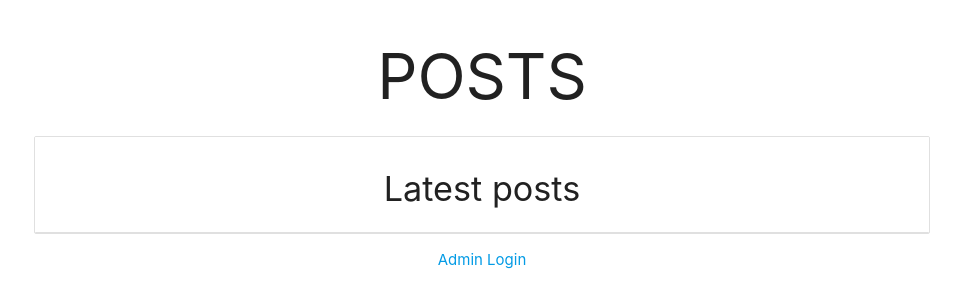
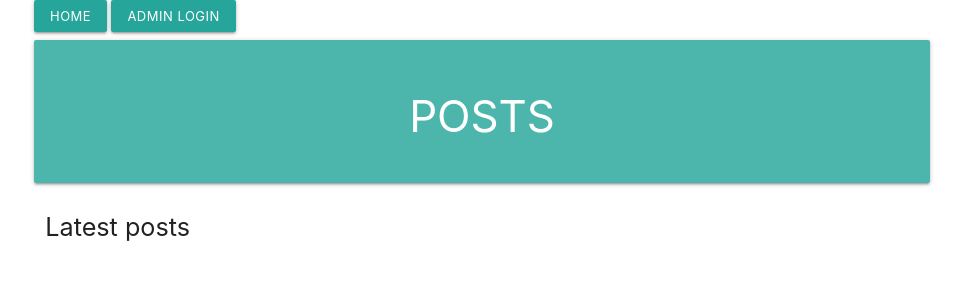
Before and after one commit to nlsnmr/python3-crud, a Django app: page / in a window 1280 px wide. Shown: the top 308 px of the page, without its empty margins (158-1121 px from the left). Run offline with Django 3.2, Linux system fonts and the light colour scheme; data that the repository does not hold is empty.

Commit message:
design update

```diff
--- a/posts/templates/posts/details.html
+++ b/posts/templates/posts/details.html
@@ -1,8 +1,9 @@
 {% extends 'posts/layout.html' %}
 {% block title %}details{% endblock %}
 {% block content %}
-
-<h3 class="center-align z-depth-2">{{post.title}}</h3>
+    <div class="row">
+        <div class="col s12"><h5 class="flow-text">{{post.title}}</h5></div>
+    </div>
     <div class="card">
         <div class="card-content">
             {{post.body}}
--- a/posts/templates/posts/index.html
+++ b/posts/templates/posts/index.html
@@ -1,12 +1,13 @@
 {% extends 'posts/layout.html' %}
 {% block title %}index{% endblock %}
+
 {% block content %}
-<ul class="collection with-header">
-<li class="center-align collection-header"><h4>{{title}}</h4></li>
+    <div class="row">
+        <div class="col s12"><h5 class="flow-text">{{title}}</h5></div>
+    </div>
     {% for post in posts %}
-        <li class="collection-item">
-            <a href="/posts/details/{{post.id}}">{{post.title}}</a>
-        </li>
+        <div class="collection">
+            <a class="collection-item" href="/posts/details/{{post.id}}">{{post.title}}<i class="material-icons right">send</i></a>
+        </div>
     {% endfor %}
-</ul>
 {% endblock %}
--- a/posts/templates/posts/layout.html
+++ b/posts/templates/posts/layout.html
@@ -7,16 +7,22 @@
 
     <!-- Compiled and minified CSS -->
     <link rel="stylesheet" href="https://cdnjs.cloudflare.com/ajax/libs/materialize/1.0.0/css/materialize.min.css">
+    <!--Import Google Icon Font-->
+    <link href="https://fonts.googleapis.com/icon?family=Material+Icons" rel="stylesheet">
 
-    <title>Document</title>
+    <title>Posts App</title>
 </head>
 <body>
+    <div class="container">
+        <a class="waves-effect waves-light btn-small" href="/">Home</a>
+        <a class="waves-effect waves-light btn-small" href="/admin">Admin Login</a>
+    </div>
+
     <header class="container center-align">
-        <h1>POSTS</h1>
+          <div class="card-panel  white-text teal lighten-2"><h3>POSTS</h3></div>
     </header>
     <div class="container">
         {% block content %}{% endblock %}
-        <a style="display:block" class="center-align" href="/admin">Admin Login</a>
     </div>
 </body>
 </html>
```
Lines whose indentation alone changed are shown as unchanged.
